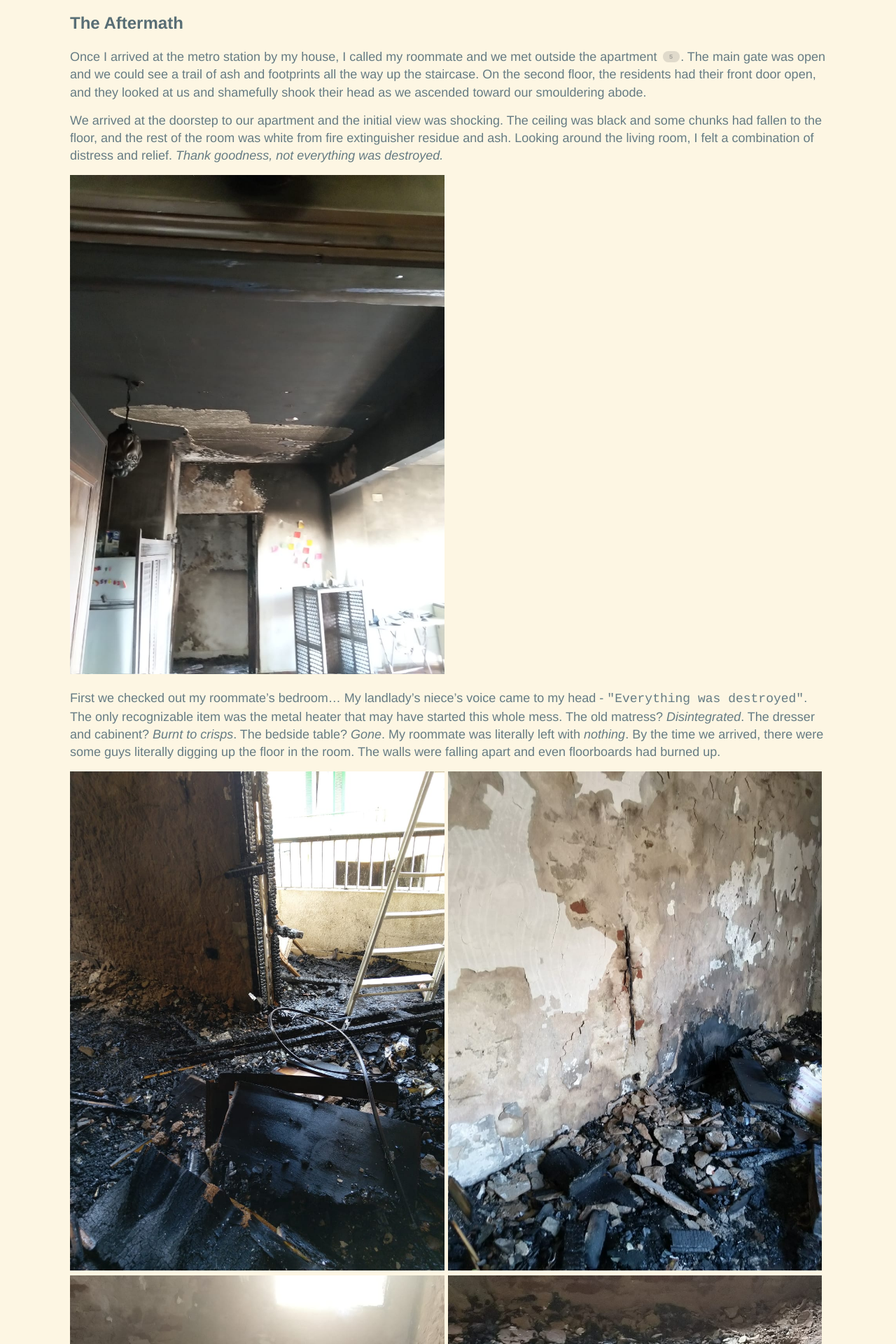
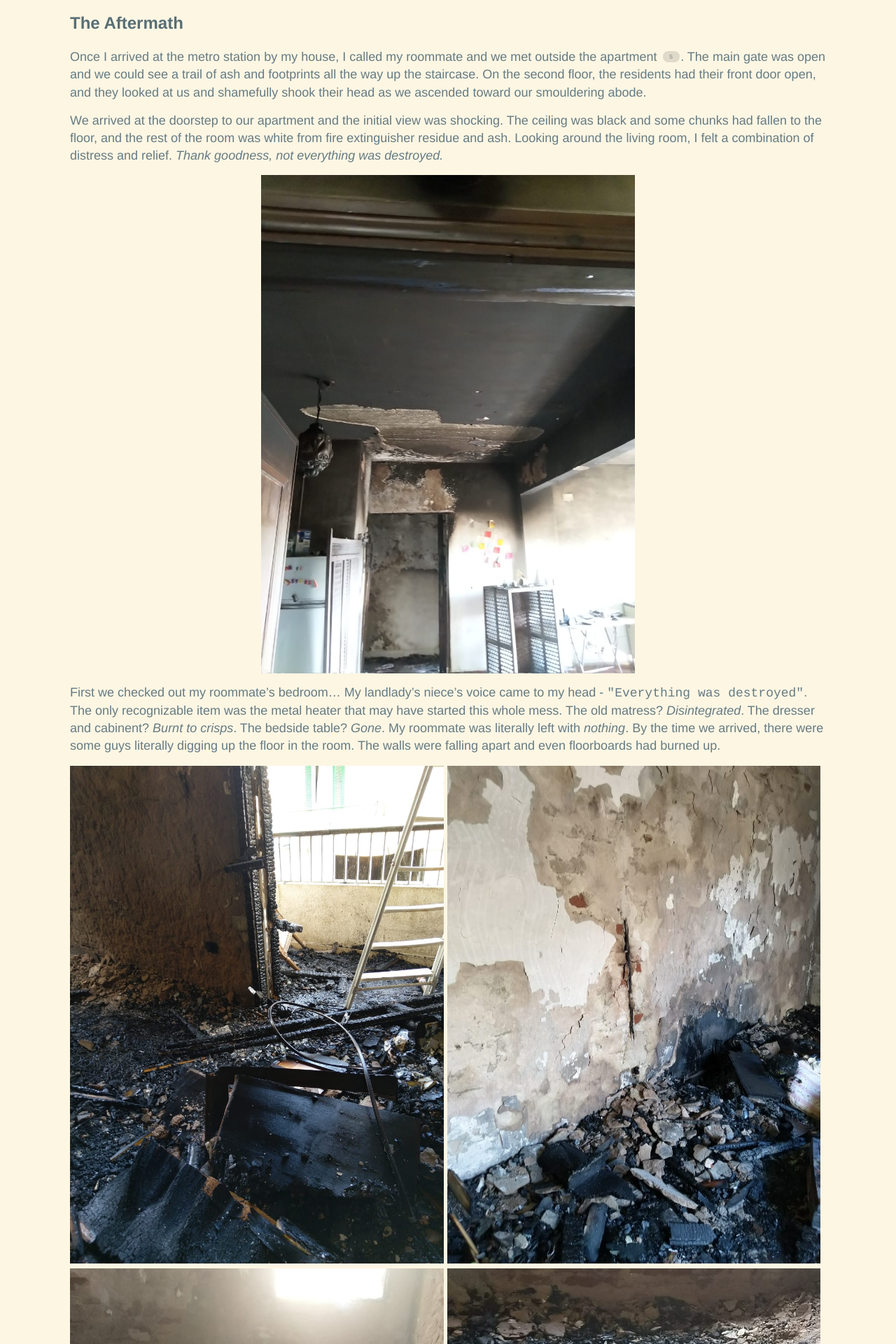
Before and after one commit to hencefarthing/hencefarthing.github.io, a Jekyll site: the page built from _posts/2020/02/2020-02-24-burnin-down-the-house.md, in a window 1280 px wide. Shown: the part 2047-3967 px from the top of the page at 70% size. Built offline with Jekyll 4.4.1, drawn with Linux system fonts in a browser that asks for light colours; comment, search, counter and statistics services are not loaded.

Commit message:
styles: other image style fixes

```diff
--- a/_posts/2020/02/2020-02-24-burnin-down-the-house.md
+++ b/_posts/2020/02/2020-02-24-burnin-down-the-house.md
@@ -48,21 +48,21 @@
 
 We arrived at the doorstep to our apartment and the initial view was shocking. The ceiling was black and some chunks had fallen to the floor, and the rest of the room was white from fire extinguisher residue and ash. Looking around the living room, I felt a combination of distress and relief. _Thank goodness, not everything was destroyed._
 
-<img src="/images/apt-fire/entrance.jpg" alt="entrance" width="49.5%" />
+<img src="/images/apt-fire/entrance.jpg" alt="entrance" width="49.4%" style="display: block;margin: 0 auto;" />
 
 First we checked out my roommate's bedroom... My landlady's niece's voice came to my head - `"Everything was destroyed"`. The only recognizable item was the metal heater that may have started this whole mess. The old matress? _Disintegrated_. The dresser and cabinent? _Burnt to crisps_. The bedside table? _Gone_. My roommate was literally left with _nothing_. By the time we arrived, there were some guys literally digging up the floor in the room. The walls were falling apart and even floorboards had burned up.
 
-<img src="/images/apt-fire/roommate-1.jpg" alt="roommate room 1" width="49.5%" />
-<img src="/images/apt-fire/roommate-2.jpg" alt="roommate room 2" width="49.5%" />
-<img src="/images/apt-fire/roommate-3.jpg" alt="roommate room 3" width="49.5%" />
-<img src="/images/apt-fire/roommate-4.jpg" alt="roommate room 4" width="49.5%" />
+<img src="/images/apt-fire/roommate-1.jpg" alt="roommate room 1" width="49.4%" />
+<img src="/images/apt-fire/roommate-2.jpg" alt="roommate room 2" width="49.4%" />
+<img src="/images/apt-fire/roommate-3.jpg" alt="roommate room 3" width="49.4%" />
+<img src="/images/apt-fire/roommate-4.jpg" alt="roommate room 4" width="49.4%" />
 
 At this point, I was scared to see what happened in my room...
 
 My room was across the hall and luckily <prayer hands> I had closed my door in the morning, so the fire had spent much less time partying in my room. The fire got into my room by bursting through the frosted-glass pane on my door. From there, it seems like it had quickly made its way to the ceiling where it destroyed the AC unit, caused a few little cave-ins, and knocked a few pictures off the wall. Luckily 🙏, almost nothing of mine was destroyed. My passport had been sitting on my dresser, but one of the pictures had fallen on it, protecting it from heat. All of my cash was safe in my bedside table. My clothes had chunks of ceiling and wall scattered through them (and yeah, even to this day some smell like smoke), but 99% remained unscathed. _I got so lucky..._
 
-<img src="/images/apt-fire/bathroom-and-my-room.jpg" alt="bathroom and alex room" width="49.5%" />
-<img src="/images/apt-fire/my-door.jpg" alt="alex door" width="49.5%" />
+<img src="/images/apt-fire/bathroom-and-my-room.jpg" alt="bathroom and alex room" width="49.4%" />
+<img src="/images/apt-fire/my-door.jpg" alt="alex door" width="49.4%" />
 
 ## The Exit
 
@@ -146,10 +146,10 @@
 
 P.P.S. And here's a few final pictures from the fire, in case the above have not been enough :)
 
-<img src="/images/apt-fire/cleaning-closet.jpg" alt="cleaning closet" width="49.5%" />
-<img src="/images/apt-fire/my-door2.jpg" alt="my door 2" width="49.5%" />
-<img src="/images/apt-fire/ac-unit.jpg" alt="ac unit" width="49.5%" />
-<img src="/images/apt-fire/fire-fighters.jpg" alt="fire-fighters in egypt!" width="49.5%" />
+<img src="/images/apt-fire/cleaning-closet.jpg" alt="cleaning closet" width="49.4%" />
+<img src="/images/apt-fire/my-door2.jpg" alt="my door 2" width="49.4%" />
+<img src="/images/apt-fire/ac-unit.jpg" alt="ac unit" width="49.4%" />
+<img src="/images/apt-fire/fire-fighters.jpg" alt="fire-fighters in egypt!" width="49.4%" />
 
 [^1]: Information Technology, for those of you who don't understand the acronym. _Hmmm, will anyone with IT challenges be able to find this sneaky popup definition?_
 [^2]: One fantastic benefit of facilitating trainings for CBOs is that facilitators get _free lunch_ on training days!
```
